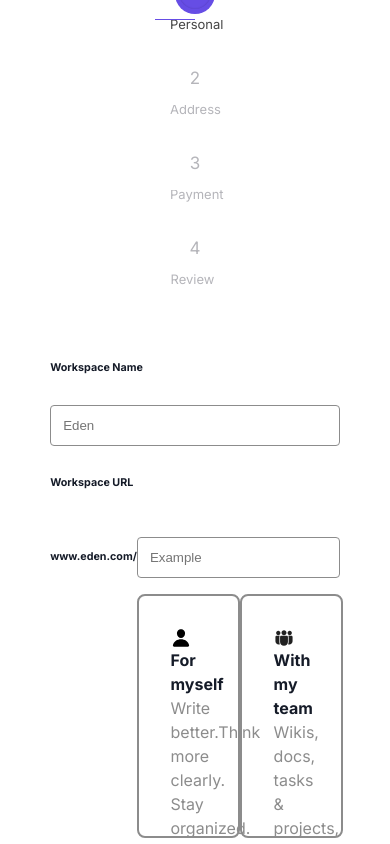
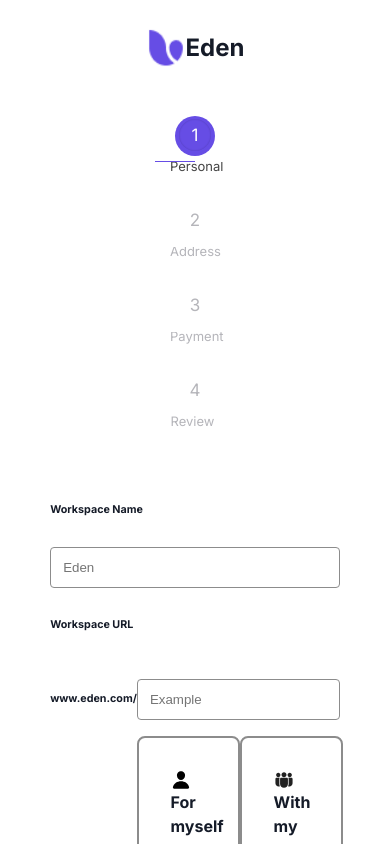
Before and after one commit to abhinavthapa1998/onboarding-ui, a React (Vite) app: page / in a window 390 px wide. Shown: the top 844 px of the page. Built offline with nearby package versions, Linux system fonts and the light colour scheme.

Commit message:
Pre-Responsive Commit

```diff
--- a/src/App.css
+++ b/src/App.css
@@ -3,6 +3,5 @@
   display: flex;
   justify-content: center;
   align-items: center;
-  width: 100vw;
-  height: 100vh;
+  min-height: 100vh;
 }
```
